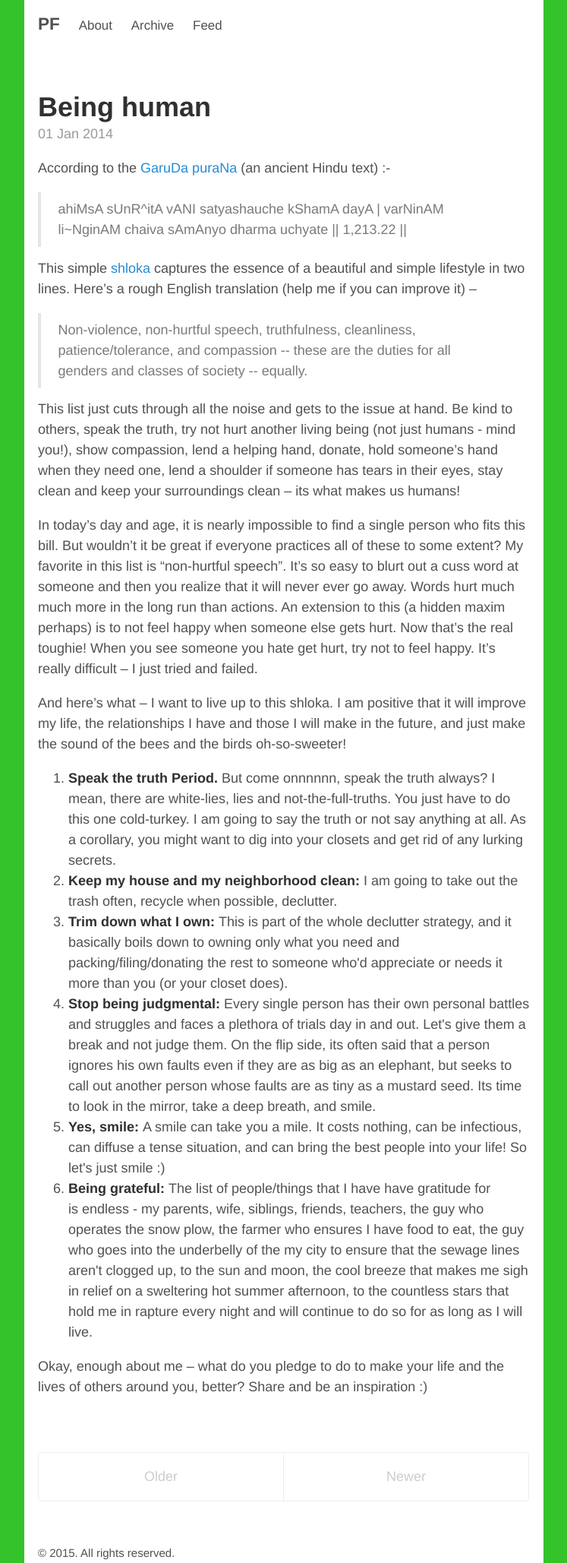
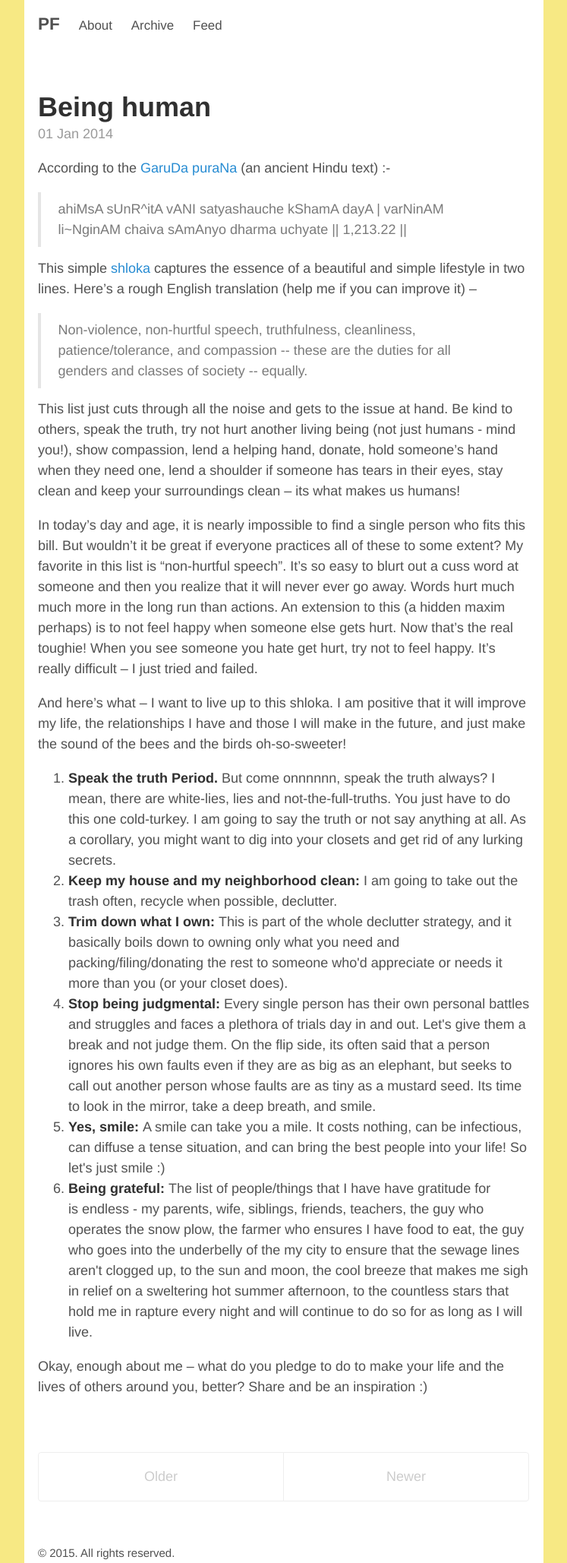
Before and after one commit to ponderingfish/ponderingfish.github.io, a Jekyll site: the page built from index.html, in a window 1280 px wide. Shown: the whole page at 76% size, without its empty margins (266-1013 px from the left). Built offline with Jekyll 4.4.1, drawn with Linux system fonts in a browser that asks for light colours; the list of posts is cut into pages by our own code.

Commit message:
Background to a light yellow

```diff
--- a/public/css/poole.css
+++ b/public/css/poole.css
@@ -60,7 +60,7 @@ html {
 
 body {
   color: #515151;
-  background-color: #35C32B;
+  background-color: #F7E984;
   -webkit-text-size-adjust: 100%;
       -ms-text-size-adjust: 100%;
 }
```
